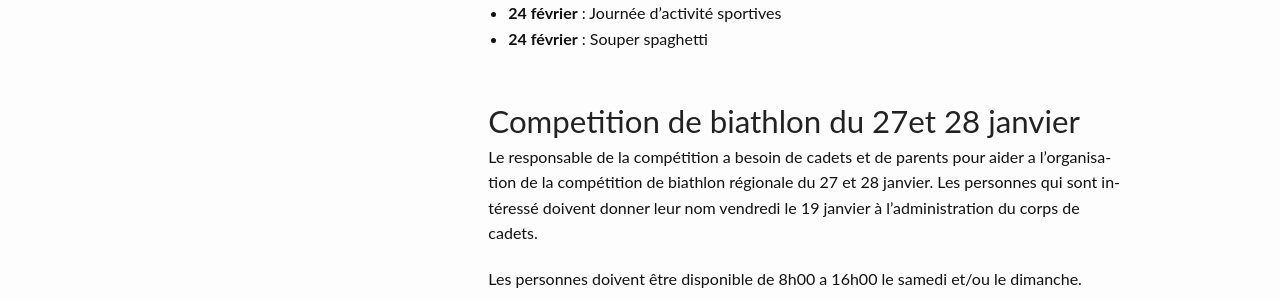
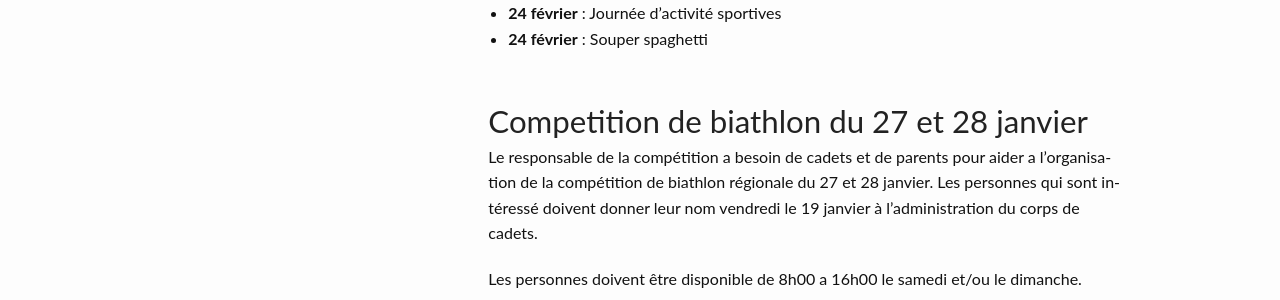
Before and after one commit to CC2920/web, a Jekyll site: the page built from _communications/messages.md, in a window 1280 px wide. Shown: the part 1031-1331 px from the top of the page. Built offline with Jekyll 4.4.1, drawn with Linux system fonts in a browser that asks for light colours.

Commit message:
Message semaine du 14 janvier

```diff
--- a/_communications/messages.md
+++ b/_communications/messages.md
@@ -28,7 +28,7 @@ Les musiciens doivent apporter leur instrument de musique et les partitions
 - **24 février** : Journée d'activité sportives
 - **24 février** : Souper spaghetti
 
-## Competition de biathlon du 27et 28 janvier
+## Competition de biathlon du 27 et 28 janvier
 
 Le responsable de la compétition a besoin de cadets et de parents pour aider a l'organisation de la compétition de biathlon régionale du 27 et 28 janvier.  Les personnes qui sont intéressé doivent donner leur nom vendredi le 19 janvier à l'administration du corps de cadets.
 
```
